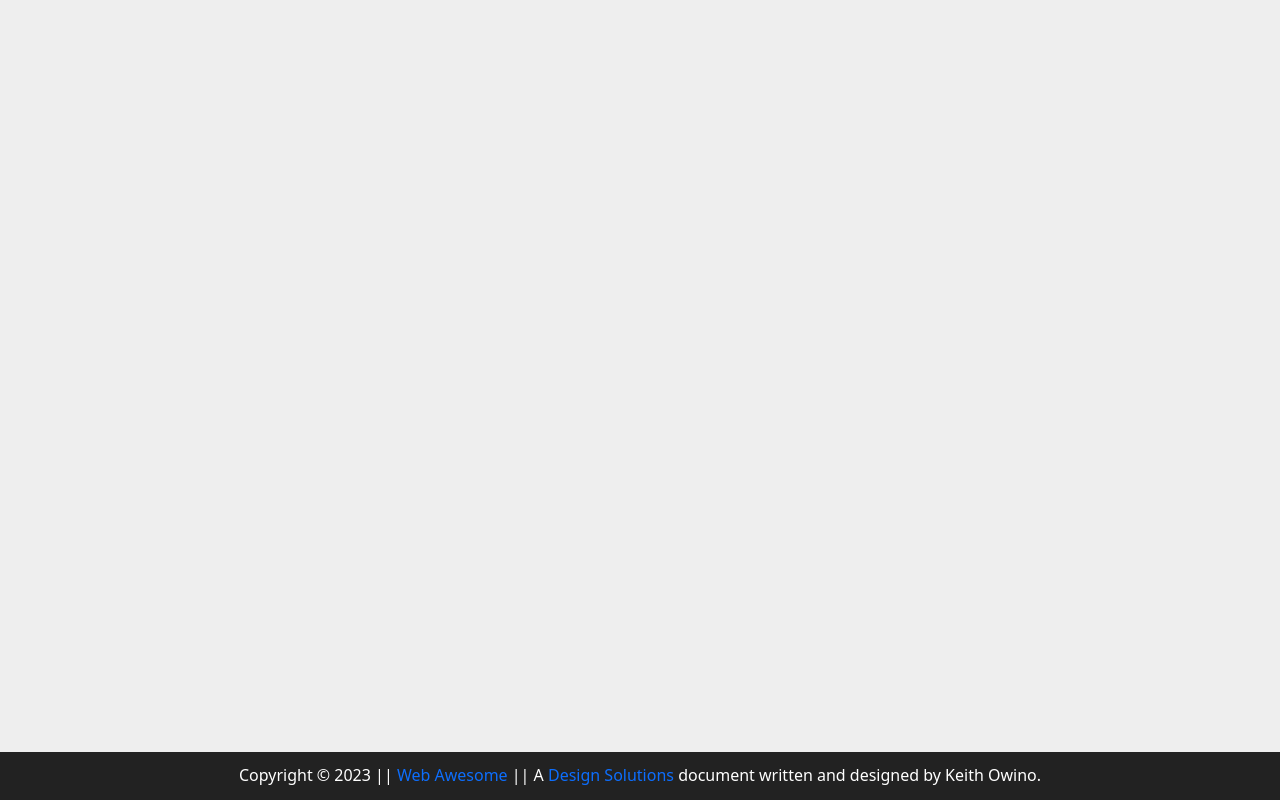
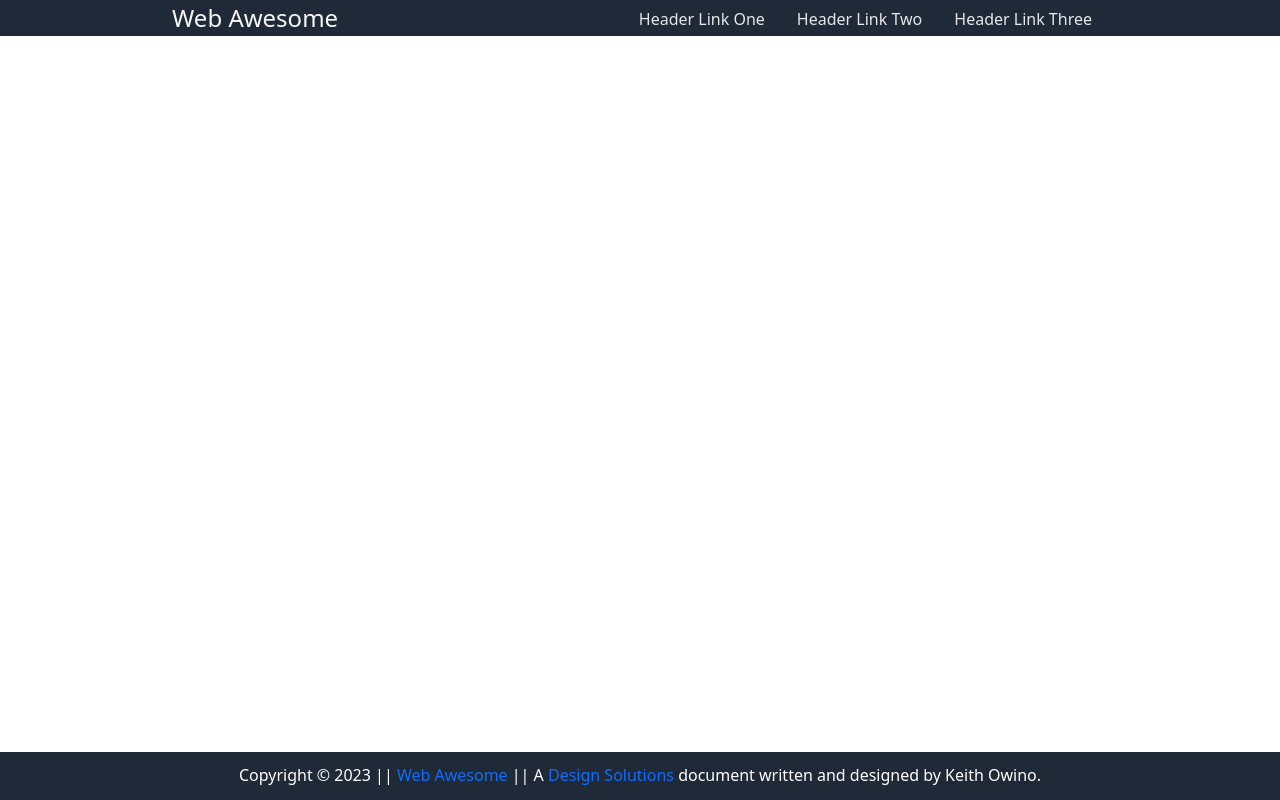
Before and after one commit to keithowino/the-odin-project-course, a plain HTML site: page projects/web-awesome/index.html in a window 1280 px wide. Drawn offline with nearby package versions, Linux system fonts and the light colour scheme.

Commit message:
Add primary navigation bar

```diff
--- a/projects/web-awesome/index.html
+++ b/projects/web-awesome/index.html
@@ -21,6 +21,30 @@
 <body>
     <div id="clickToGoBackToTop"></div>
     <header>
+        <div class="container-fluid">
+            <div class="row">
+                <div class="col"></div>
+                <div class="col-sm-12 col-md-9">
+                    <nav class="nav-items">
+                        <div class="nav-brand">
+                            <a href="" class="app-title js-app-name"></a>
+                        </div>
+                        <ul class="nav-links">
+                            <li class="nav-link">
+                                <a href="" class="nav-link-a">header link one</a>
+                            </li>
+                            <li class="nav-link">
+                                <a href="" class="nav-link-a">header link two</a>
+                            </li>
+                            <li class="nav-link">
+                                <a href="" class="nav-link-a">header link three</a>
+                            </li>
+                        </ul>
+                    </nav>
+                </div>
+                <div class="col"></div>
+            </div>
+        </div>
     </header>
     <main>
     </main>
--- a/projects/web-awesome/scripts/main.js
+++ b/projects/web-awesome/scripts/main.js
@@ -4,6 +4,8 @@ const appName = "web awesome";
 
 document.title = appName.toUpperCase();
 
+const titleElement = document.querySelector(".js-app-name");
 const siteTileRefElement = document.querySelector(".js-site-title-ref");
 
+titleElement.innerHTML = appName;
 siteTileRefElement.innerHTML = appName;
--- a/projects/web-awesome/styles/SASS/_variables.sass
+++ b/projects/web-awesome/styles/SASS/_variables.sass
@@ -1,4 +1,6 @@
 
-$brandBlackish: #222
-$brandWhite: #fff
-$brandOverideBg: #eee
+$brandDark:                #1f2937
+$brandLight:               #e5e7eb
+$brandPrimaryLight:        #f9faf8
+
+$brandDefaultWhite:        #fff
--- a/projects/web-awesome/styles/SASS/base/_base.sass
+++ b/projects/web-awesome/styles/SASS/base/_base.sass
@@ -6,4 +6,4 @@
     box-sizing: border-box
 
 body
-    background-color: $brandOverideBg
+    background-color: $brandDefaultWhite
--- a/projects/web-awesome/styles/SASS/layouts/_footer.sass
+++ b/projects/web-awesome/styles/SASS/layouts/_footer.sass
@@ -7,7 +7,7 @@ footer
     bottom: 0
     height: 3em
 
-    background-color: $brandBlackish
+    background-color: $brandDark
 
 #footnote-wrapper
     display: flex
@@ -15,4 +15,4 @@ footer
 #footnote
     margin: .7em auto
 
-    color: $brandWhite
+    color: $brandDefaultWhite
--- a/projects/web-awesome/styles/SASS/layouts/_header.sass
+++ b/projects/web-awesome/styles/SASS/layouts/_header.sass
@@ -1,2 +1,5 @@
 
 // SHARED ACROSS PLATFORMS
+
+header
+    background-color: $brandDark
--- a/projects/web-awesome/styles/SASS/layouts/_layouts-dir.sass
+++ b/projects/web-awesome/styles/SASS/layouts/_layouts-dir.sass
@@ -1,3 +1,4 @@
 
+@import "header"
+@import "navbar"
 @import "footer"
-@import "header"
--- /dev/null
+++ b/projects/web-awesome/styles/SASS/layouts/_navbar.sass
@@ -0,0 +1,26 @@
+
+.nav-items
+    display: flex
+    align-items: center
+    justify-content: center
+
+.nav-brand
+    margin-right: auto
+
+.app-title
+    text-decoration: none
+    text-transform: capitalize
+    font-size: 24px
+    color: $brandPrimaryLight
+
+.nav-links
+    display: flex
+    align-items: center
+    margin: .1em 0 0
+
+.nav-link-a
+    text-decoration: none
+    text-transform: capitalize
+    color: $brandLight
+    margin-right: 1em
+    margin-left: 1em
--- a/projects/web-awesome/styles/SASS/modules/_modules.sass
+++ b/projects/web-awesome/styles/SASS/modules/_modules.sass
@@ -5,4 +5,4 @@
     text-transform: capitalize
 
     &:hover
-        color: lighten($brandOverideBg, 10%)
+        color: lighten($brandDefaultWhite, 10%)
```
Also changed, not shown: projects/web-awesome/styles/CSS/main-sass-compiler.css, 2 other files.
